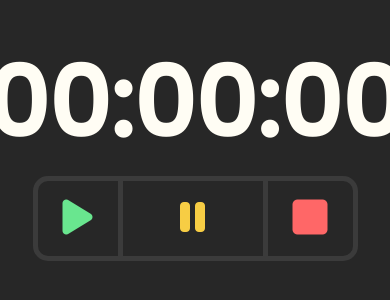
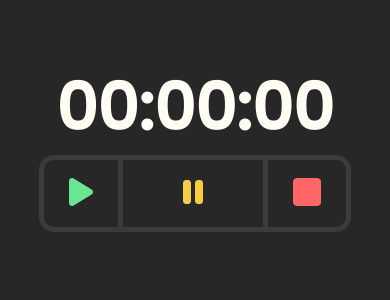
Before and after one commit to felipebuchioni/timer, a plain HTML site: page index.html in a window 390 px wide. Shown: the part 276-576 px from the top of the page. Drawn offline with Linux system fonts and the light colour scheme.

Commit message:
Update style.css

```diff
--- a/style/style.css
+++ b/style/style.css
@@ -83,3 +83,13 @@ body {
     100% { color:rgb(247, 205, 68) ;}
 
 }
+
+@media screen and (max-width: 450px) {
+    .timer {
+        font-size: 4em;
+    }
+
+    .btn {
+        font-size: 2em;
+    }
+}
```
